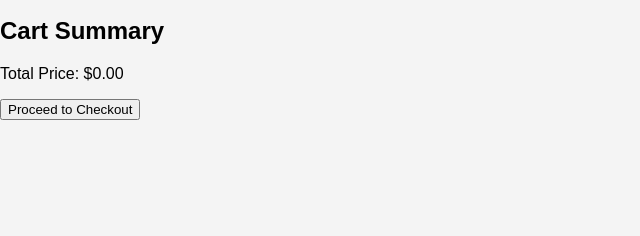
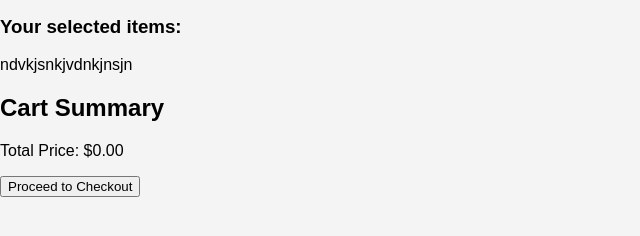
Before and after one commit to prajwalD01/E-commerce-website, a plain HTML site: page src/components/cart.html in a window 1280 px wide. Shown: the part 40-276 px from the top of the page, without its empty margins (0-640 px from the left). Drawn offline with Linux system fonts and the light colour scheme; files whose address does not match are found by name.

Commit message:
kjnvkjdvn

```diff
--- a/src/components/cart.html
+++ b/src/components/cart.html
@@ -9,6 +9,9 @@
 <body>
     <div class="cart-container">
         <h1>Your Shopping Cart</h1>
+        <h3>Your selected items:</H3>
+            ndvkjsnkjvdnkjnsjn
+
         <div id="cart-items" class="cart-items">
             <!-- Cart items will be dynamically inserted here -->
         </div>
```
